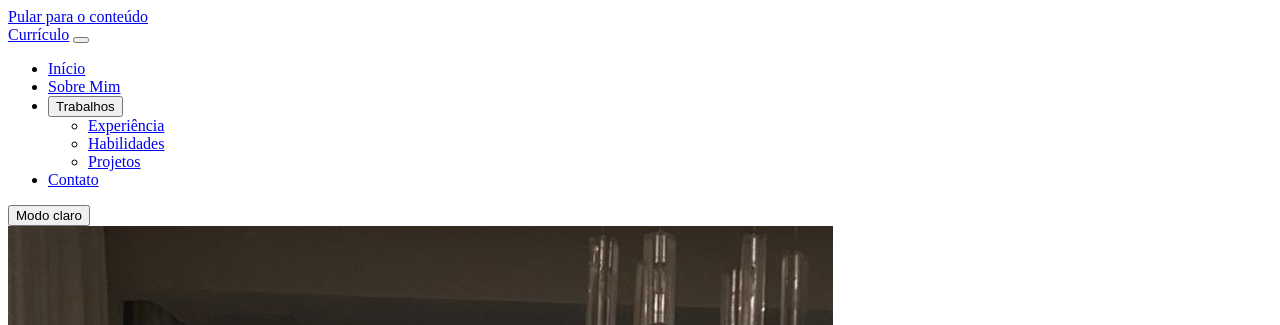
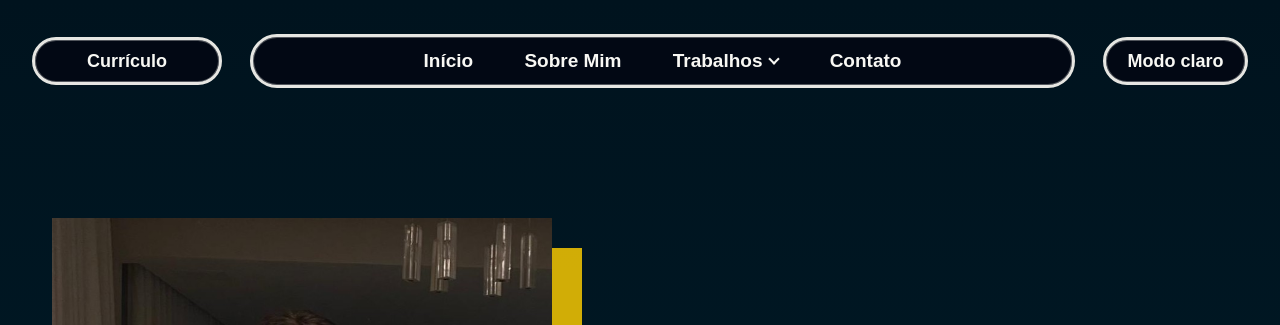
Before and after one commit to 22500375/Portf-lio-Bernardo-Ribeiro, a plain HTML site: page index.html in a window 1280 px wide. Shown: the top 325 px of the page. Drawn offline with Linux system fonts and the light colour scheme; the site is published under a folder, as on GitHub Pages, so addresses that start at the root find nothing.

Commit message:
Add files via upload
retirada de barra dos caminhos

```diff
--- a/index.html
+++ b/index.html
@@ -9,7 +9,7 @@
     />
     <title>Bernardo Ribeiro | Portfólio</title>
     <link rel="icon" href="/favicon.svg" />
-    <link rel="stylesheet" href="/style.css" />
+    <link rel="stylesheet" href="style.css" />
     <script>
       const savedTheme = localStorage.getItem('portfolio-theme')
       if (savedTheme) document.documentElement.dataset.theme = savedTheme
@@ -299,6 +299,6 @@
       </div>
     </dialog>
 
-    <script type="module" src="/script.js"></script>
+    <script type="module" src="script.js"></script>
   </body>
 </html>
```
